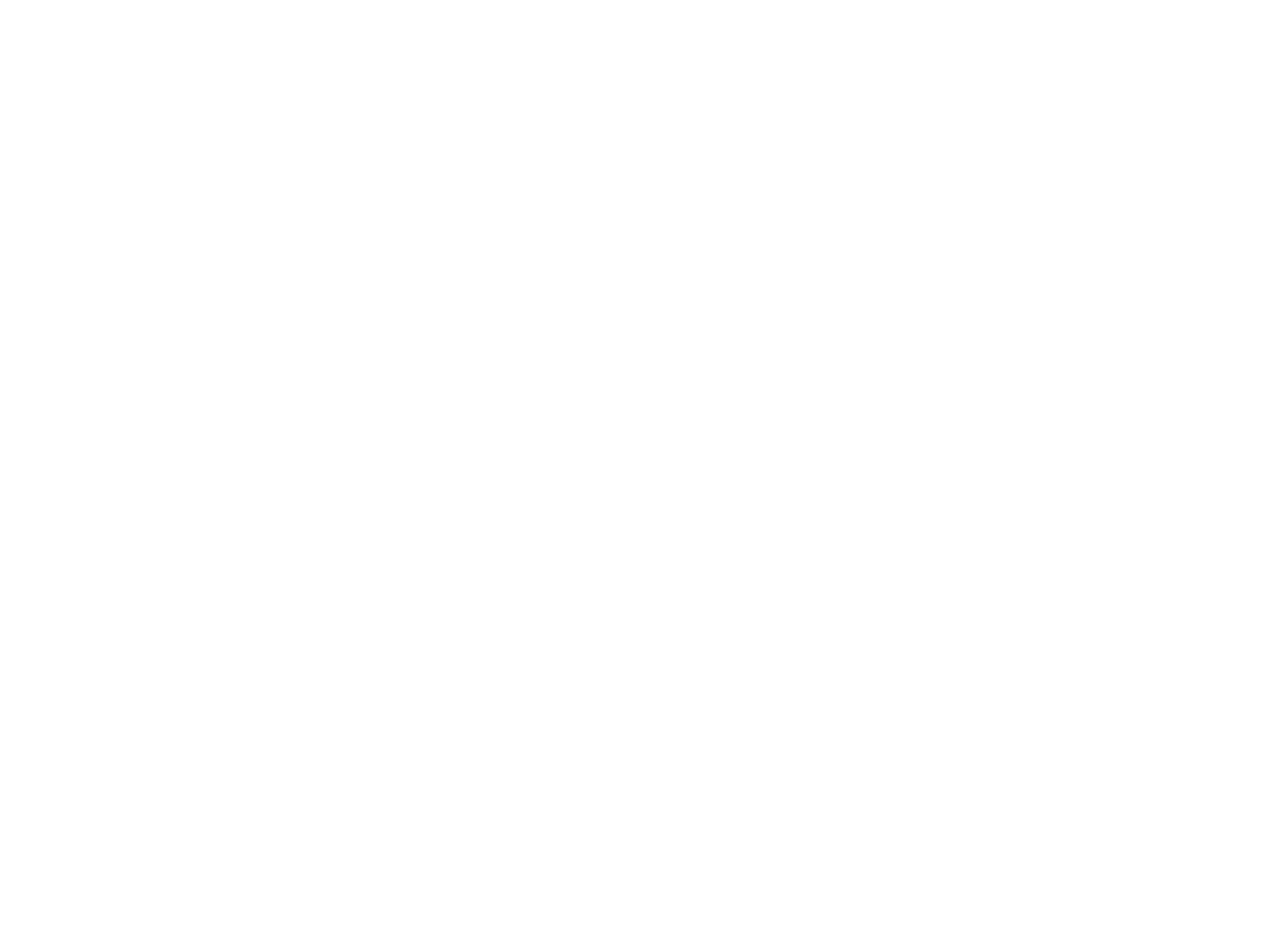
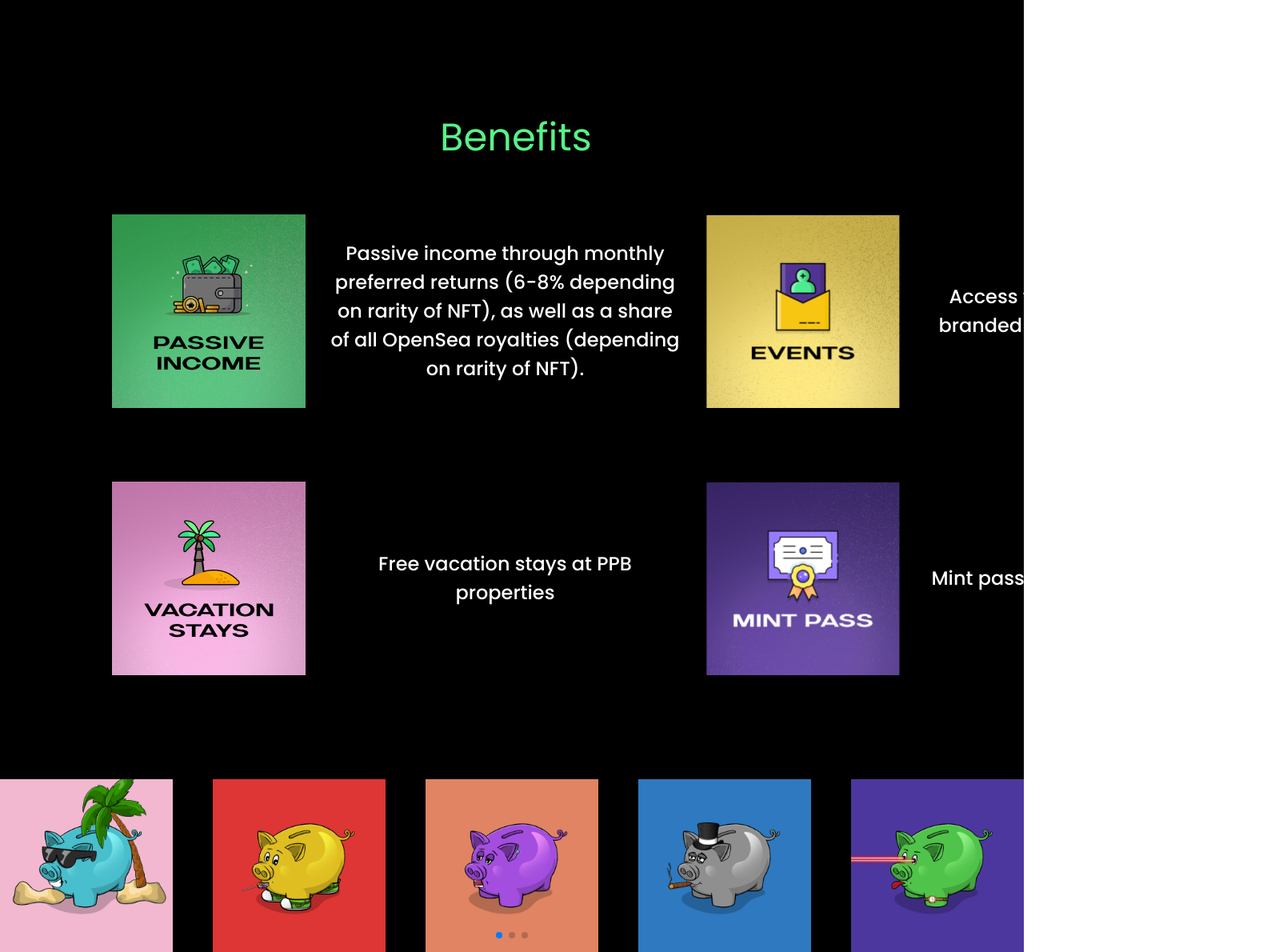
Before and after one commit to choyondas/front-end-dev-test, a React (Create React App) app: page / in a window 1280 px wide. Shown: the part 814-2004 px from the top of the page at 80% size, 1594 px wide, since content can reach past the window. Before the commit the page ends 800 px from the top, so only its background shows below. Built offline with nearby package versions, Linux system fonts and the light colour scheme.

Commit message:
added benefits

```diff
--- a/package.json
+++ b/package.json
@@ -10,6 +10,7 @@
     "react-dom": "^18.2.0",
     "react-icons": "^4.4.0",
     "react-scripts": "5.0.1",
+    "swiper": "^8.2.4",
     "web-vitals": "^2.1.0"
   },
   "scripts": {
--- a/src/App.js
+++ b/src/App.js
@@ -1,11 +1,16 @@
 
 import './App.css';
 import Banner from './components/Banner/Banner';
+import Benefits from './components/Benefits/Benefits';
+import Galary from './components/Galary/Galary';
 
 function App() {
   return (
     <div className="App">
-     <Banner/>
+      <Banner />
+      <Benefits />
+      <Galary/>
+
     </div>
   );
 }
--- a/src/components/Banner/Banner.css
+++ b/src/components/Banner/Banner.css
@@ -5,7 +5,7 @@
 }
 .contentDiv{
 margin-left: 140px;
-    margin-right: 130px;
+margin-right: 130px;
 
 }
 
@@ -27,6 +27,11 @@
     display:flex;
     gap: 40px;
 }
+.mainNav ul li a{
+    color:white;
+    font-size: 18px;
+    font-weight:400;
+}
 .contactNav ul{
     display:flex;
     gap: 5px;
@@ -39,6 +44,7 @@
     display:flex;
     align-items:center;
     justify-content:center;
+
 }
 .contactNav ul li span{
   color: #57f287;
--- /dev/null
+++ b/src/components/Benefits/Benefits.css
@@ -0,0 +1,37 @@
+.benefits{
+    background-color: black;
+}
+.benefits h2{
+    color:#57f287;
+    padding-top: 150px;
+    font-size:48px;
+    font-weight: 400;
+
+
+}
+.benefitsItem {
+    display: flex;
+    align-items: center;
+    gap:30px;
+    margin-top: 60px;
+}
+.benefitsItem img{
+    width:242px;
+
+
+}
+.benefitsItem p{
+   color:white;
+   width:439px;
+
+   font-size:24px;
+   font-weight: 500;
+   line-height: 36px;
+}
+
+.benefitsDiv{
+    display:grid;
+    grid-template-columns: 1fr 1fr;
+    gap: 2rem;
+
+}
--- /dev/null
+++ b/src/components/Benefits/Benefits.js
@@ -0,0 +1,45 @@
+import React from 'react';
+import './Benefits.css';
+import ben1 from '../../images/benefits/Passive Income Sq.png';
+import ben2 from '../../images/benefits/Events Sq.png';
+import ben3 from '../../images/benefits/Vacation Stays Sq.png';
+import ben4 from '../../images/benefits/Mint Pass Sq.png';
+
+const Benefits = () => {
+    return (
+        <div className="benefits">
+            <div className="contentDiv">
+                <h2>Benefits</h2>
+
+                <div className="benefitsDiv">
+                    <div className="benefitsItem">
+                        <img src={ben1} alt="" />
+                        <p>
+                            Passive income through monthly preferred returns (6-8% depending on rarity of NFT), as well as a share of all OpenSea royalties (depending on rarity of NFT).
+                        </p>
+                    </div>
+                    <div className="benefitsItem">
+                        <img src={ben2} alt="" />
+                        <p>
+                            Access to exclusive events, PPB branded merchandise, and more
+                        </p>
+                    </div>
+                    <div className="benefitsItem">
+                        <img src={ben3} alt="" />
+                        <p>
+                            Free vacation stays at PPB properties
+                        </p>
+                    </div>
+                    <div className="benefitsItem">
+                        <img src={ben4} alt="" />
+                        <p>
+                            Mint pass for future PPB collections
+                        </p>
+                    </div>
+                </div>
+            </div>
+        </div>
+    );
+};
+
+export default Benefits;
--- /dev/null
+++ b/src/components/Galary/Galary.css
@@ -0,0 +1,35 @@
+.galary{
+    padding-top:130px;
+    background-color:black;
+}
+.swiper {
+    width: 100%;
+    height: 100%;
+}
+
+.swiper-slide {
+    text-align: center;
+    font-size: 18px;
+    background: #fff;
+
+    /* Center slide text vertically */
+    display: -webkit-box;
+    display: -ms-flexbox;
+    display: -webkit-flex;
+    display: flex;
+    -webkit-box-pack: center;
+    -ms-flex-pack: center;
+    -webkit-justify-content: center;
+    justify-content: center;
+    -webkit-box-align: center;
+    -ms-flex-align: center;
+    -webkit-align-items: center;
+    align-items: center;
+}
+
+.swiper-slide img {
+    display: block;
+    width: 100%;
+    height: 100%;
+    object-fit: cover;
+}
--- /dev/null
+++ b/src/components/Galary/Galary.js
@@ -0,0 +1,66 @@
+import React, { useRef, useState } from "react";
+// Import Swiper React components
+import { Swiper, SwiperSlide } from "swiper/react";
+
+// Import Swiper styles
+import "swiper/css";
+import "swiper/css/pagination";
+
+
+
+// import required modules
+import { Pagination } from "swiper";
+
+import './Galary.css';
+
+//import all necessary images
+
+import g1 from '../../images/pig/1.png';
+import g2 from '../../images/pig/2.png';
+import g3 from '../../images/pig/3.png';
+import g4 from '../../images/pig/4.png';
+import g5 from '../../images/pig/9.png';
+
+
+
+
+const Galary = () => {
+    return (
+        <div className="galary">
+                 <Swiper
+        slidesPerView={1}
+        spaceBetween={10}
+        pagination={{
+          clickable: true,
+        }}
+        breakpoints={{
+          640: {
+            slidesPerView: 2,
+            spaceBetween: 20,
+          },
+          768: {
+            slidesPerView: 4,
+            spaceBetween: 40,
+          },
+          1024: {
+            slidesPerView: 5,
+            spaceBetween: 50,
+          },
+        }}
+        modules={[Pagination]}
+        className="mySwiper"
+      >
+        <SwiperSlide><img src={g1} alt="" /></SwiperSlide>
+        <SwiperSlide><img src={g2} alt="" /></SwiperSlide>
+        <SwiperSlide><img src={g3} alt="" /></SwiperSlide>
+        <SwiperSlide><img src={g4} alt="" /></SwiperSlide>
+        <SwiperSlide><img src={g5} alt="" /></SwiperSlide>
+        <SwiperSlide><img src={g1} alt="" /></SwiperSlide>
+        <SwiperSlide><img src={g1} alt="" /></SwiperSlide>
+
+      </Swiper>
+        </div>
+    );
+};
+
+export default Galary;
```
Also changed, not shown: 2 other files (tests, documents, lock files or other folders).
